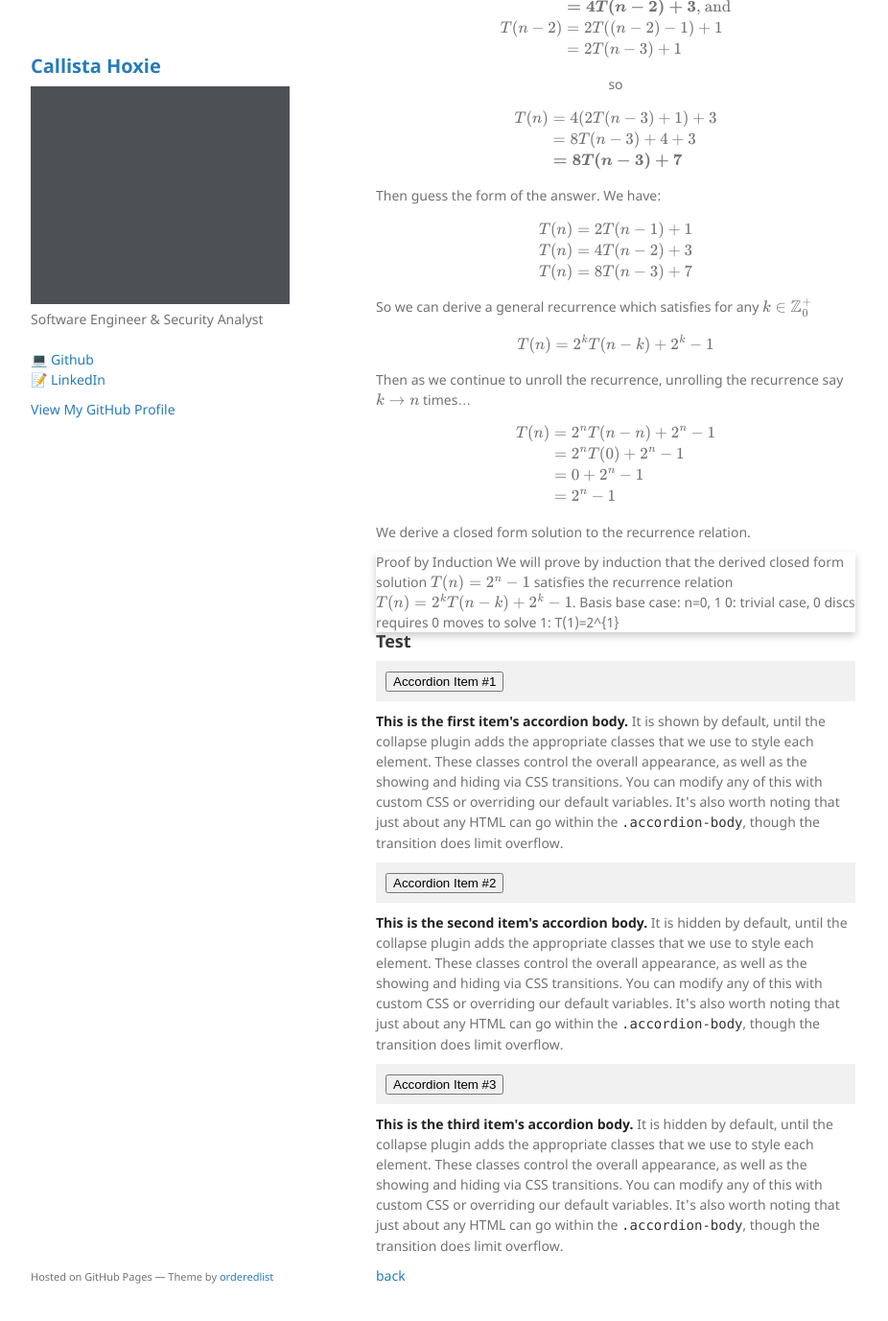
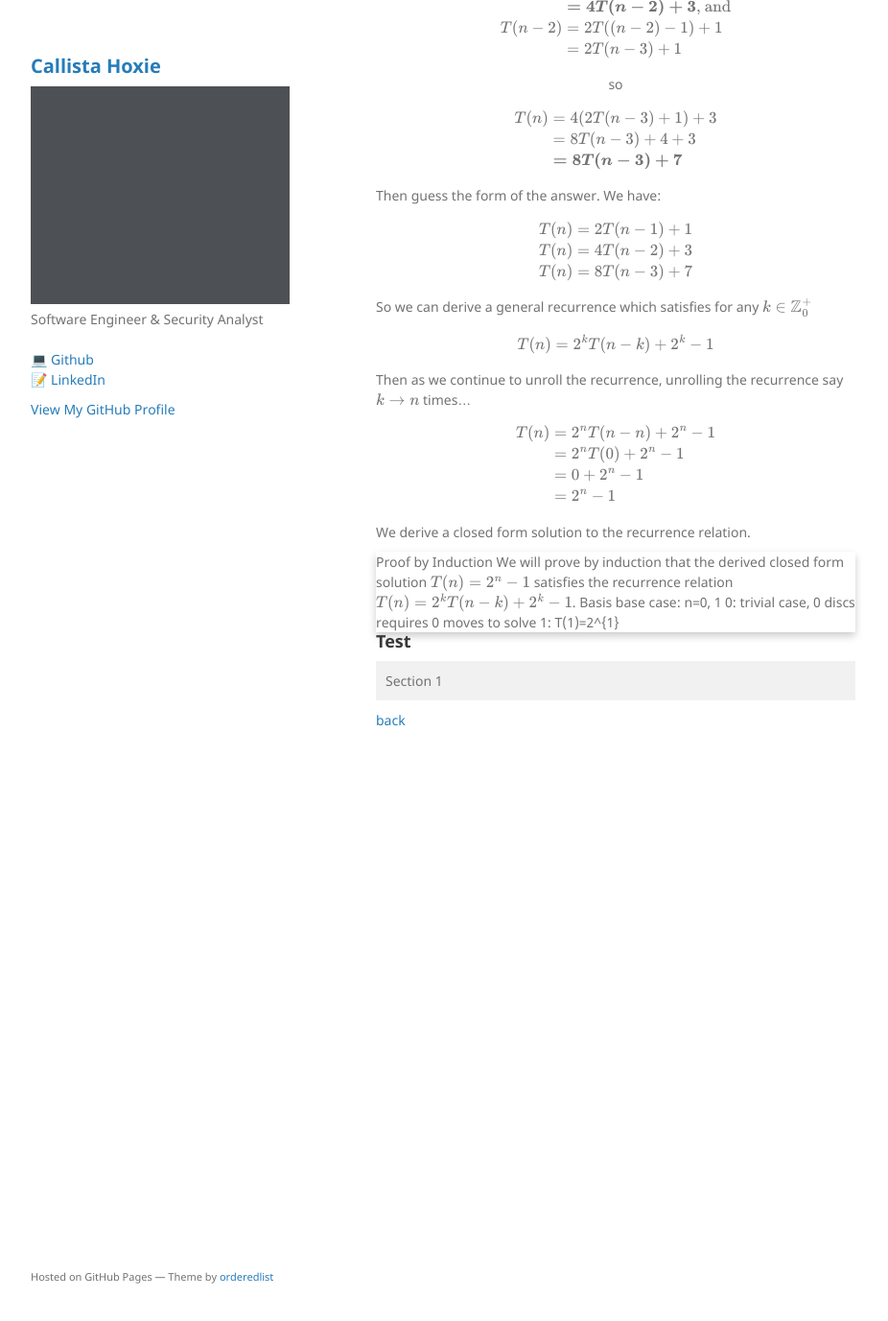
Before and after one commit to callistajosette/callistajosette.github.io, a Jekyll site: the page built from project-crease.md, in a window 1280 px wide and 1400 px high, scrolled down 627 px. Shown: the top 1377 px of the window at 96% size, without its empty margins (178-1104 px from the left). Built offline with Jekyll 4.4.1, drawn with Linux system fonts in a browser that asks for light colours; our own code applies the rules of GitHub Pages for plain Markdown files; after the commit the page ends 1448 px from its top, so only the background shows below that.

Commit message:
Update project-crease.md

```diff
--- a/project-crease.md
+++ b/project-crease.md
@@ -82,43 +82,15 @@
 </div>
 
 ## Test
-<div class="accordion" id="accordionExample">
+<div class="accordion">
   <div class="accordion-item">
-    <h2 class="accordion-header" id="headingOne">
-      <button class="accordion-button" type="button" data-bs-toggle="collapse" data-bs-target="#collapseOne" aria-expanded="true" aria-controls="collapseOne">
-        Accordion Item #1
-      </button>
-    </h2>
-    <div id="collapseOne" class="accordion-collapse collapse show" aria-labelledby="headingOne" data-bs-parent="#accordionExample">
-      <div class="accordion-body">
-        <strong>This is the first item's accordion body.</strong> It is shown by default, until the collapse plugin adds the appropriate classes that we use to style each element. These classes control the overall appearance, as well as the showing and hiding via CSS transitions. You can modify any of this with custom CSS or overriding our default variables. It's also worth noting that just about any HTML can go within the <code>.accordion-body</code>, though the transition does limit overflow.
-      </div>
+    <input type="checkbox" class="accordion-input" id="section1">
+    <label class="accordion-header" for="section1">Section 1</label>
+    <div class="accordion-content">
+      <p>Content for section 1...</p>
     </div>
   </div>
-  <div class="accordion-item">
-    <h2 class="accordion-header" id="headingTwo">
-      <button class="accordion-button collapsed" type="button" data-bs-toggle="collapse" data-bs-target="#collapseTwo" aria-expanded="false" aria-controls="collapseTwo">
-        Accordion Item #2
-      </button>
-    </h2>
-    <div id="collapseTwo" class="accordion-collapse collapse" aria-labelledby="headingTwo" data-bs-parent="#accordionExample">
-      <div class="accordion-body">
-        <strong>This is the second item's accordion body.</strong> It is hidden by default, until the collapse plugin adds the appropriate classes that we use to style each element. These classes control the overall appearance, as well as the showing and hiding via CSS transitions. You can modify any of this with custom CSS or overriding our default variables. It's also worth noting that just about any HTML can go within the <code>.accordion-body</code>, though the transition does limit overflow.
-      </div>
-    </div>
-  </div>
-  <div class="accordion-item">
-    <h2 class="accordion-header" id="headingThree">
-      <button class="accordion-button collapsed" type="button" data-bs-toggle="collapse" data-bs-target="#collapseThree" aria-expanded="false" aria-controls="collapseThree">
-        Accordion Item #3
-      </button>
-    </h2>
-    <div id="collapseThree" class="accordion-collapse collapse" aria-labelledby="headingThree" data-bs-parent="#accordionExample">
-      <div class="accordion-body">
-        <strong>This is the third item's accordion body.</strong> It is hidden by default, until the collapse plugin adds the appropriate classes that we use to style each element. These classes control the overall appearance, as well as the showing and hiding via CSS transitions. You can modify any of this with custom CSS or overriding our default variables. It's also worth noting that just about any HTML can go within the <code>.accordion-body</code>, though the transition does limit overflow.
-      </div>
-    </div>
-  </div>
+  <!-- Add more accordion items as needed -->
 </div>
 
 [back](./)
```
